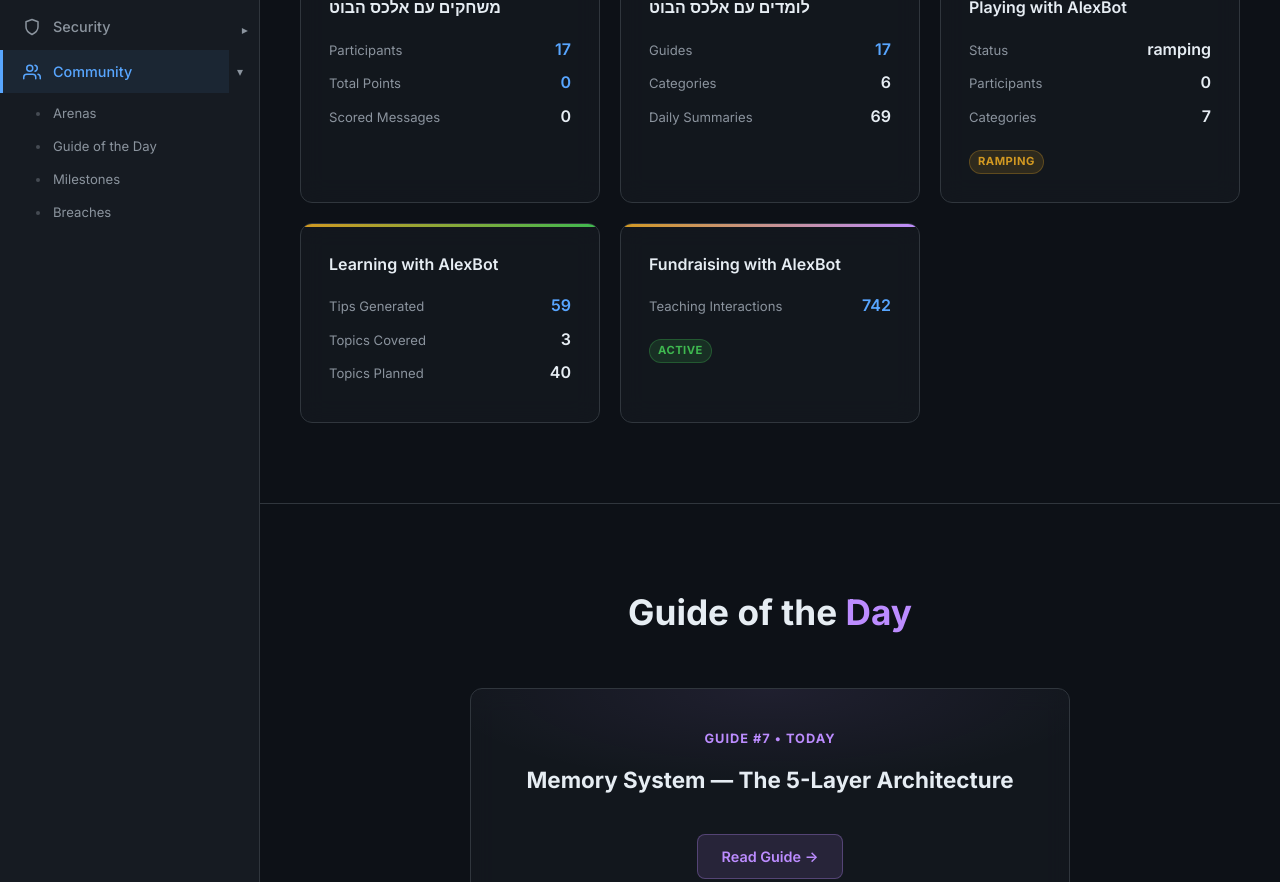
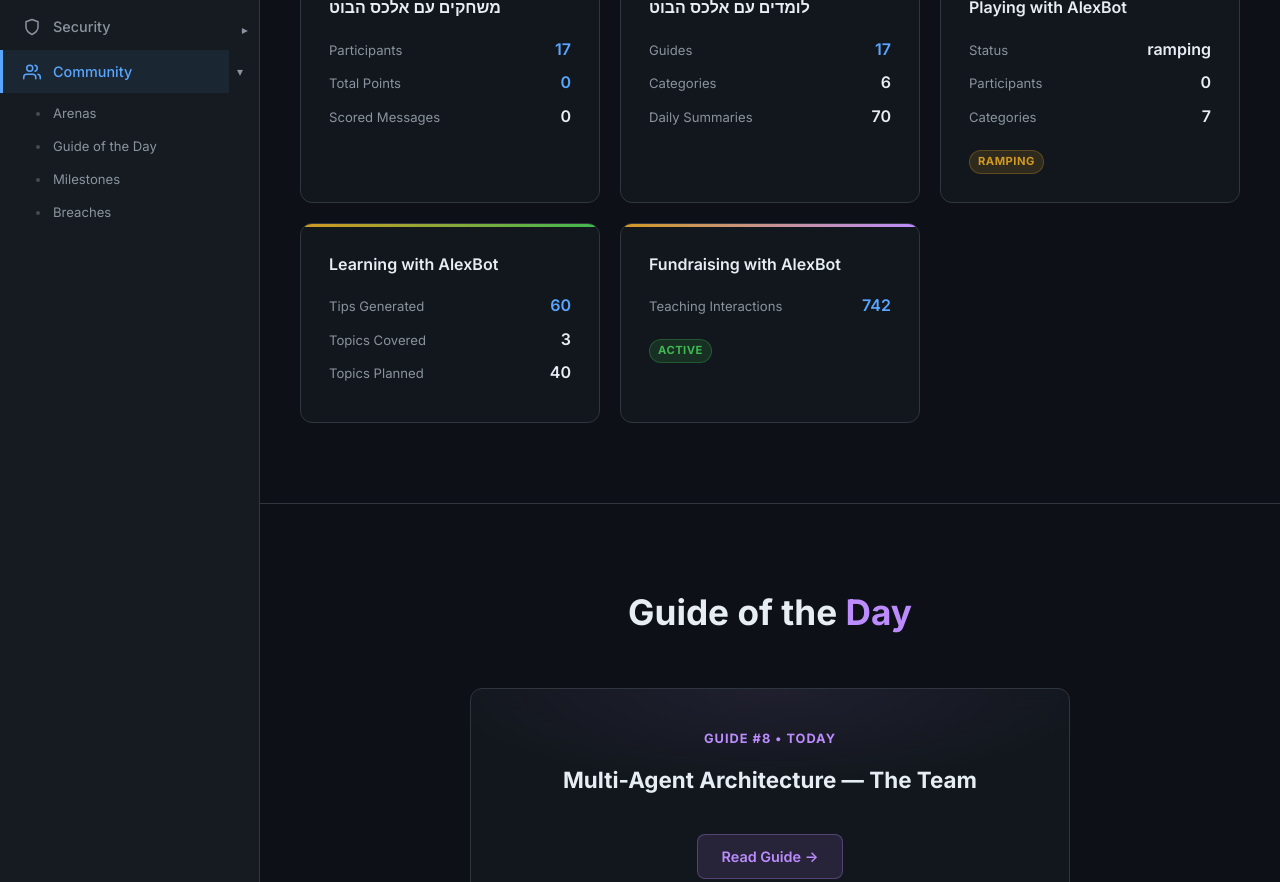
Before and after one commit to alexliv1234/alexbot-public, a Jekyll site: the page built from docs/community.html, in a window 1280 px wide and 1400 px high, scrolled down 450 px. Shown: the part 154-1036 px from the top of the window. Built offline with Jekyll 4.4.1, drawn with Linux system fonts in a browser that asks for light colours; some of the changed text lies outside the part shown.

Commit message:
📊 Auto-update community stats (2026-05-15_05-00)
Hebrew Playing: 17 players /  pts
Guides: 17 published | International: 0 playing

```diff
--- a/docs/assets/groups-data.json
+++ b/docs/assets/groups-data.json
@@ -1,6 +1,6 @@
 {
-  "lastUpdated": "2026-05-14",
-  "timestamp": "2026-05-14T17:03Z",
+  "lastUpdated": "2026-05-15",
+  "timestamp": "2026-05-15T02:00Z",
   "hebrewPlaying": {
     "name": "משחקים עם אלכס הבוט",
     "participants": 17,
@@ -12,7 +12,7 @@
     "name": "לומדים עם אלכס הבוט",
     "guides": 17,
     "categories": 6,
-    "dailySummaries": 69,
+    "dailySummaries": 70,
     "qaExchanges": 3
   },
   "intlPlaying": {
@@ -23,7 +23,7 @@
   },
   "intlLearning": {
     "name": "Learning with AlexBot",
-    "tipsGenerated": 59,
+    "tipsGenerated": 60,
     "topicsCovered": 3,
     "topicsPlanned": 40,
     "deliveryFailures": 1
@@ -53,9 +53,9 @@
     }
   ],
   "guideOfTheDay": {
-    "num": 7,
-    "title": "Memory System — The 5-Layer Architecture",
-    "slug": "07-memory-system"
+    "num": 8,
+    "title": "Multi-Agent Architecture — The Team",
+    "slug": "08-multi-agent"
   },
   "communityMilestones": [
     {
```
